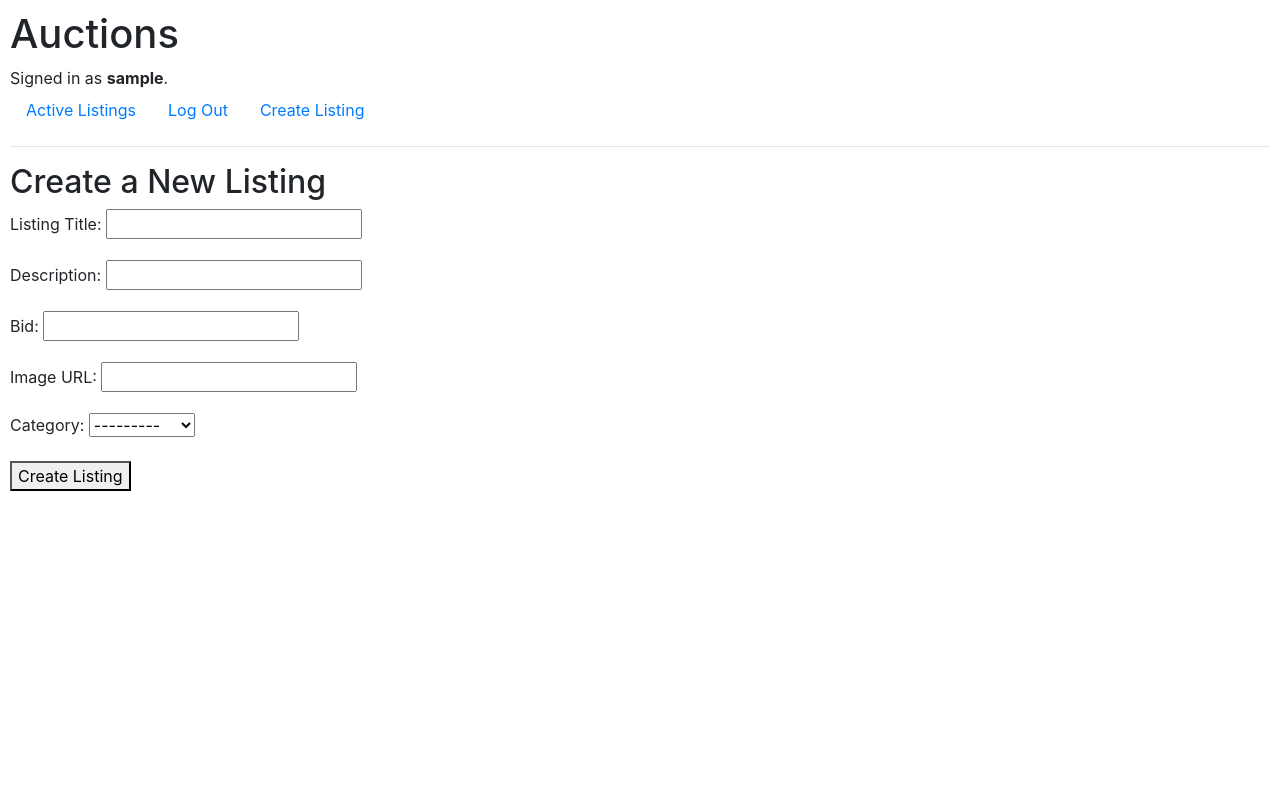
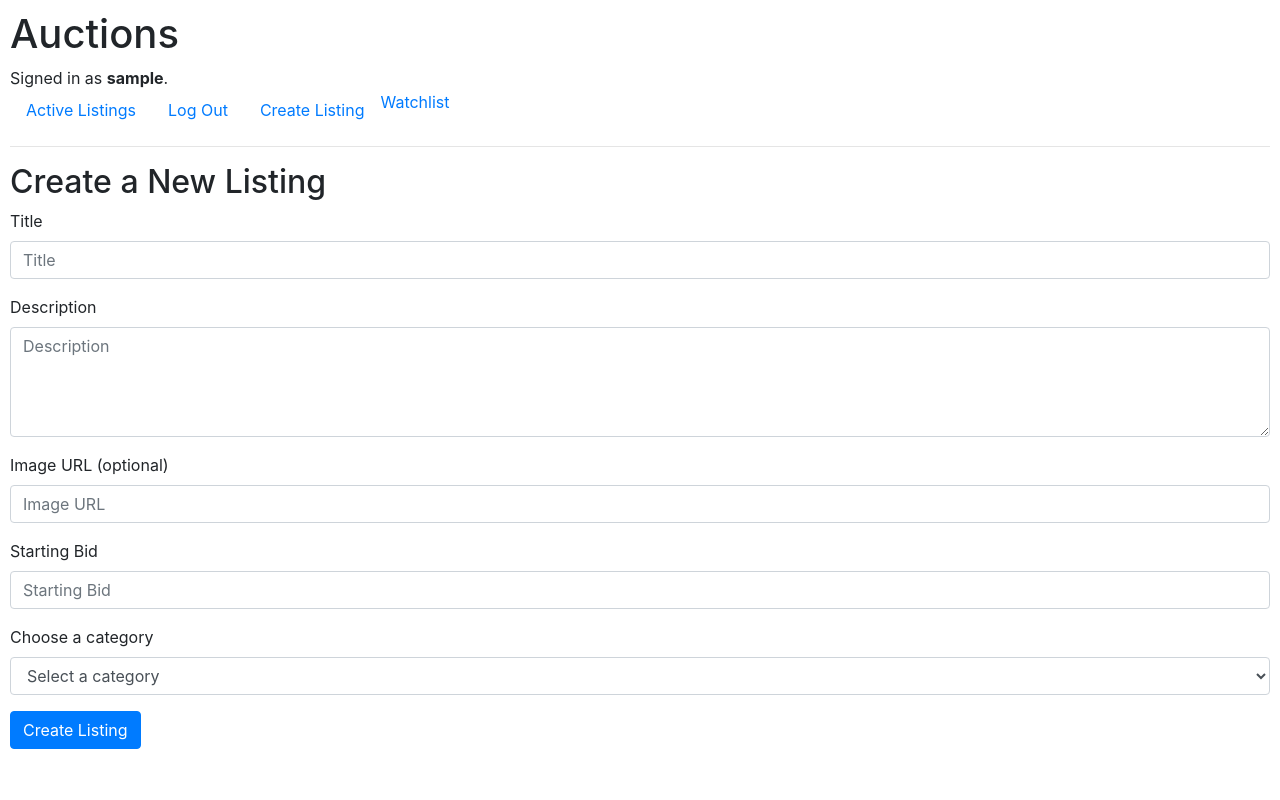
Before and after one commit to imsidharthj/CS50_web, a Django app: template project2/commerce/auctions/templates/auctions/create_listing.html in a window 1280 px wide. Run offline with Django 3.2, Linux system fonts and the light colour scheme; the template is opened without the code that fills it: values that come from a table or form of the project are taken from there, others are empty; the visitor is signed in with stand-in values (Sample User, id 1); parts of the project's set-up code (start-up, migrations or seed data) failed here and were passed over; some libraries are stand-ins or nearby versions.

Commit message:
CS50 e commerce website project

```diff
--- a/project2/commerce/auctions/forms.py
+++ b/project2/commerce/auctions/forms.py
@@ -1,16 +1,16 @@
-from django import forms
-from .models import Create_listing
+# from django import forms
+# from .models import Create_listing
 
 
-class CreateListingForm(forms.ModelForm):
-    class Meta:
-        model = Create_listing
-        fields = ['title', 'description', 'bid', 'image_url', 'category']
+# class CreateListingForm(forms.ModelForm):
+#     class Meta:
+#         model = Create_listing
+#         fields = ['title', 'description', 'bid', 'image_url', 'category']
 
-        labels = {
-            'title': 'Listing Title',
-            'description' : 'Description',
-            'bid' : 'Bid',
-            'image_url': 'Image URL',
-            'category': 'Category'
-        }
+#         labels = {
+#             'title': 'Listing Title',
+#             'description' : 'Description',
+#             'bid' : 'Bid',
+#             'image_url': 'Image URL',
+#             'category': 'Category'
+#         }
--- a/project2/commerce/auctions/models.py
+++ b/project2/commerce/auctions/models.py
@@ -20,9 +20,20 @@ class Create_listing(models.Model):
     category = models.CharField(max_length=20, choices=CATEGORY_CHOICES)
 
 
+class Categories(models.Model):
+    categories_ = models.CharField(max_length=50)
+
+
 class bids():
     pass
 
 
 class comments():
     pass
+
+class Watchlist(models.Model):
+    user = models.ForeignKey(User, on_delete=models.CASCADE)
+    listing = models.ForeignKey(Create_listing, on_delete=models.CASCADE)
+
+    def __str__(self):
+        return f"{self.user.username}'s watchlist: {self.listing.title}"
--- a/project2/commerce/auctions/templates/auctions/create_listing.html
+++ b/project2/commerce/auctions/templates/auctions/create_listing.html
@@ -1,12 +1,42 @@
 {% extends "auctions/layout.html" %}
 
 {% block body %}
+    <h2>Create a New Listing</h2>
 
-    <h2>Create a New Listing</h2>
     <form action="{% url 'create' %}" method="post">
         {% csrf_token %}
-        {{ form.as_p }}  <!-- Renders the form fields automatically in <p> tags -->
-        <button type="submit">Create Listing</button>
+
+        <div class="form-group">
+            <label for="title">Title</label>
+            <input type="text" name="title" class="form-control" id="title" placeholder="Title" required>
+        </div>
+
+        <div class="form-group">
+            <label for="description">Description</label>
+            <textarea name="description" class="form-control" id="description" placeholder="Description" rows="4" required></textarea>
+        </div>
+
+        <div class="form-group">
+            <label for="image_url">Image URL (optional)</label>
+            <input type="url" name="image_url" class="form-control" id="image_url" placeholder="Image URL">
+        </div>
+
+        <div class="form-group">
+            <label for="bid">Starting Bid</label>
+            <input type="number" name="bid" class="form-control" id="bid" placeholder="Starting Bid" required>
+        </div>
+
+        <div class="form-group">
+            <label for="category">Choose a category</label>
+            <select name="category" id="category" class="form-control" required>
+                <option value="">Select a category</option>
+                {% for category in categories %}
+                    <option value="{{ category.id }}">{{ category.categories_ }}</option>
+                {% endfor %}
+            </select>
+        </div>
+
+        <button type="submit" class="btn btn-primary">Create Listing</button>
     </form>
 
 {% endblock %}
--- a/project2/commerce/auctions/templates/auctions/layout.html
+++ b/project2/commerce/auctions/templates/auctions/layout.html
@@ -27,6 +27,7 @@
                 <li class="nav-item">
                     <a class="nav-link" href="{% url 'create' %}">Create Listing</a>
                 </li>
+                <li><a href="{% url 'watchlist' %}">Watchlist</a></li>
             {% else %}
                 <li class="nav-item">
                     <a class="nav-link" href="{% url 'login' %}">Log In</a>
--- a/project2/commerce/auctions/urls.py
+++ b/project2/commerce/auctions/urls.py
@@ -8,5 +8,8 @@ urlpatterns = [
     path("logout", views.logout_view, name="logout"),
     path("register", views.register, name="register"),
     path("listing/<int:listing_id>", views.view_listing, name="view_listing"),
-    path("create", views.create, name="create")
+    path("create", views.create, name="create"),
+    path("watchlist/", views.watchlist, name="watchlist"),
+    path("watchlist/add", views.add_to_watchlist, name="add_to_watchlist"),
+    path("watchlist.remove", views.remove_from_watchlist, name="remove_from_watchlist")
 ]
```
Also changed, not shown: project2/commerce/auctions/templates/auctions/listing.html (+10 -0 lines), project2/commerce/auctions/templates/auctions/watchlist.html (added, +18 -0 lines), project2/commerce/auctions/views.py (+43 -9 lines).
